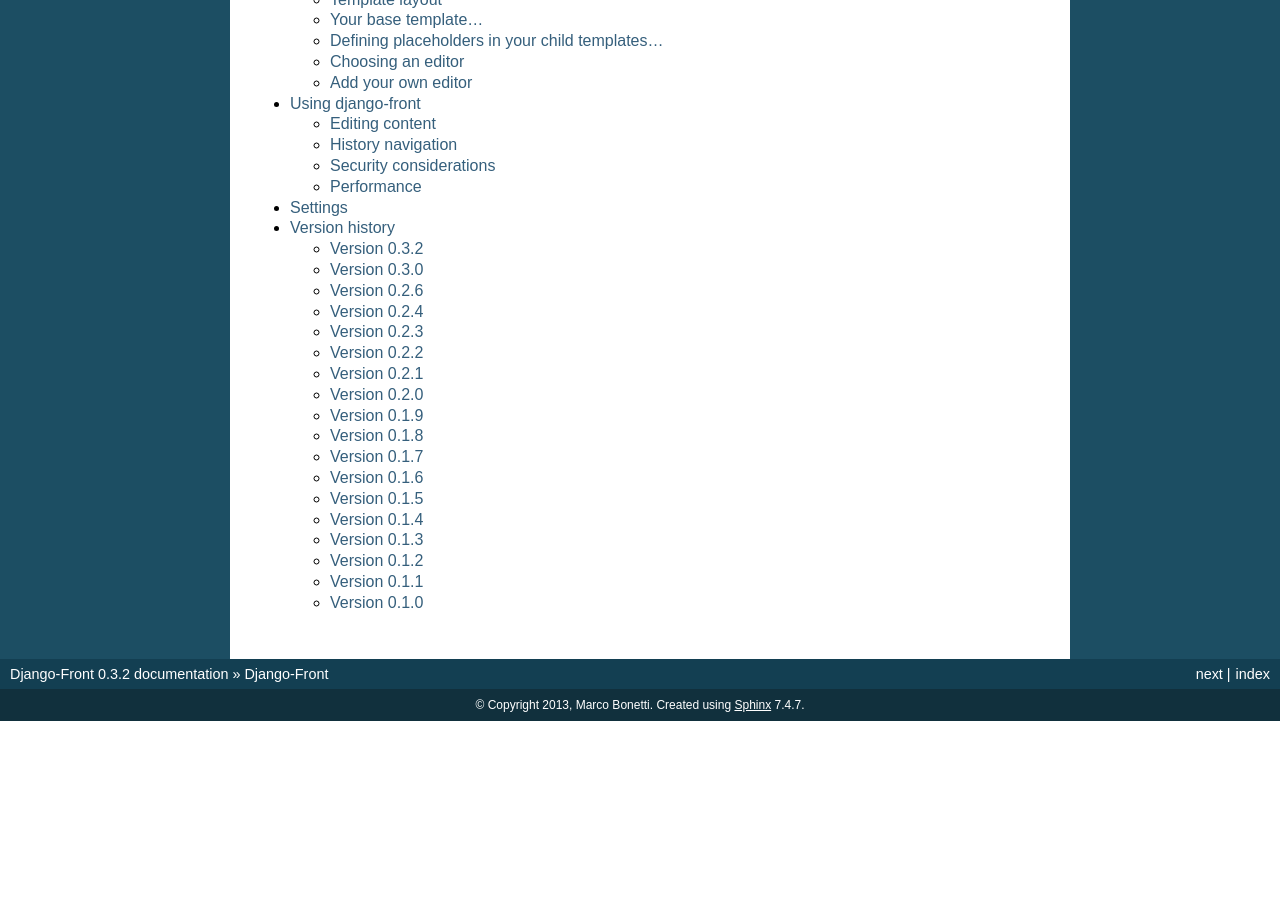
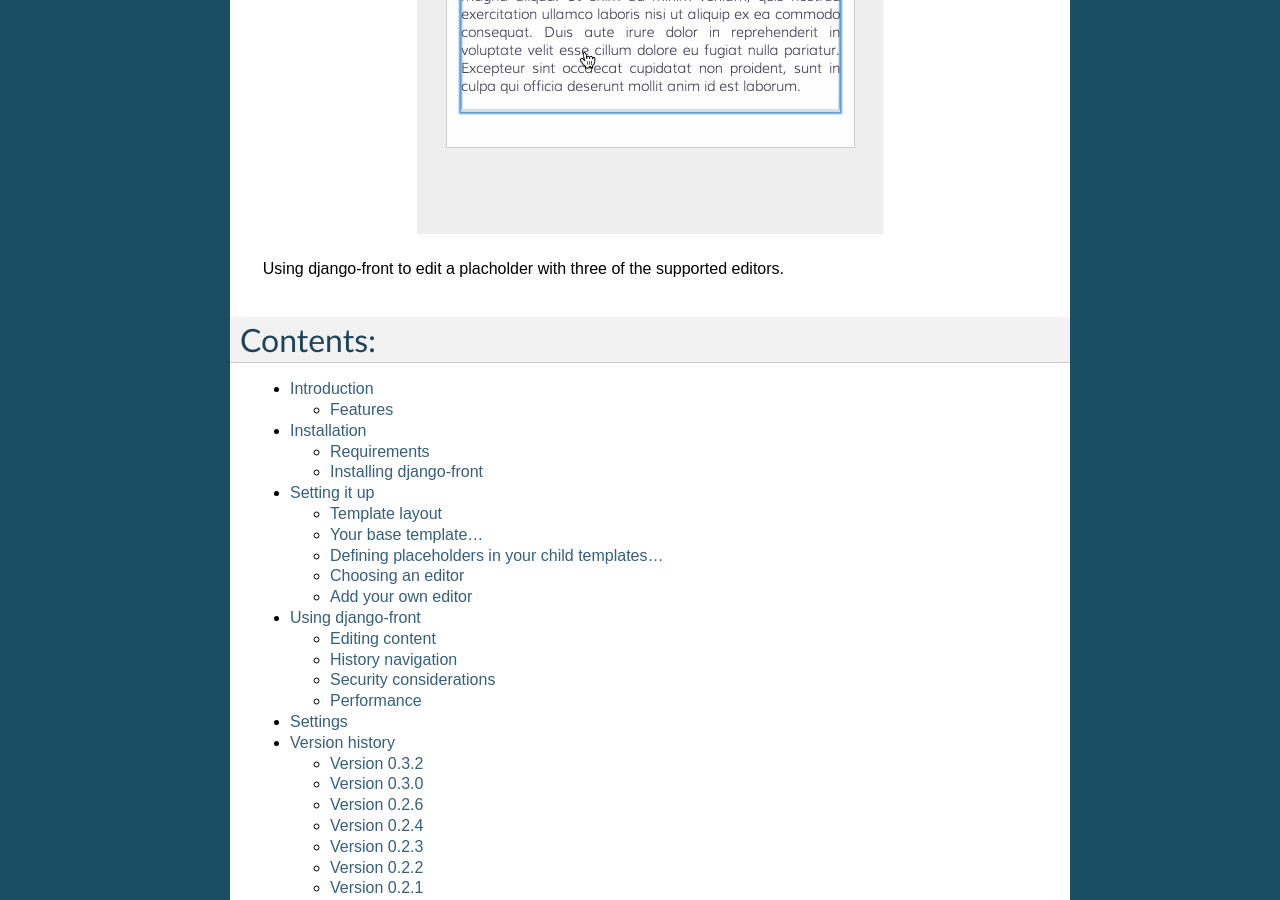
Before and after one commit to mbi/django-front, a Sphinx documentation site: the page built from docs/index.rst, in a window 1280 px wide and 900 px high, scrolled down 326 px. Built offline with Sphinx 7.4.7, drawn with Linux system fonts in a browser that asks for light colours; before the commit the page ends 1047 px from its top, so only the background shows below that.

Commit message:
animated gif

```diff
--- a/docs/index.rst
+++ b/docs/index.rst
@@ -7,6 +7,11 @@ Django-Front
 ============
 
 Django-front is a front-end editing application for Django
+
+.. figure:: _static/front-edit-usage.gif
+   :alt: using django-front
+
+   Using django-front to edit a placholder with three of the supported editors.
 
 Contents:
 =========
```
Also changed, not shown: docs/_static/front-edit-usage.gif (added).
